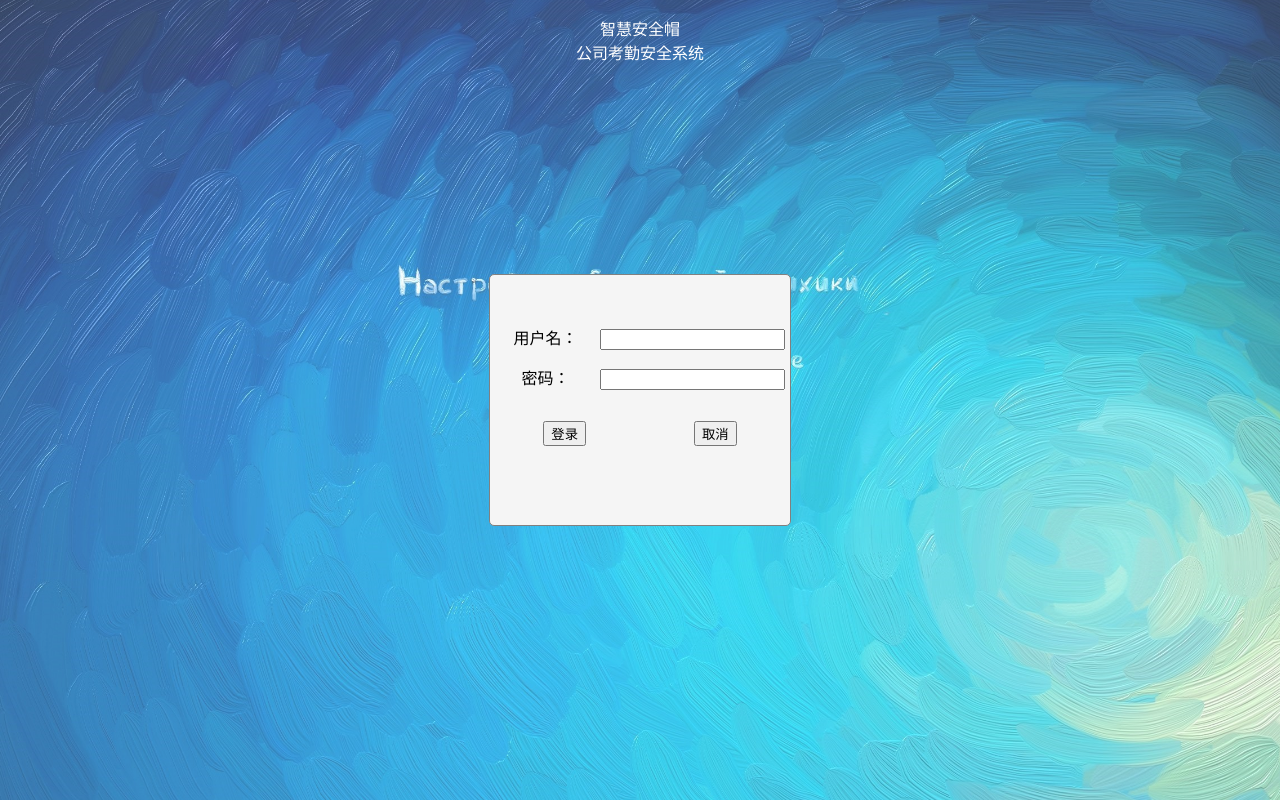
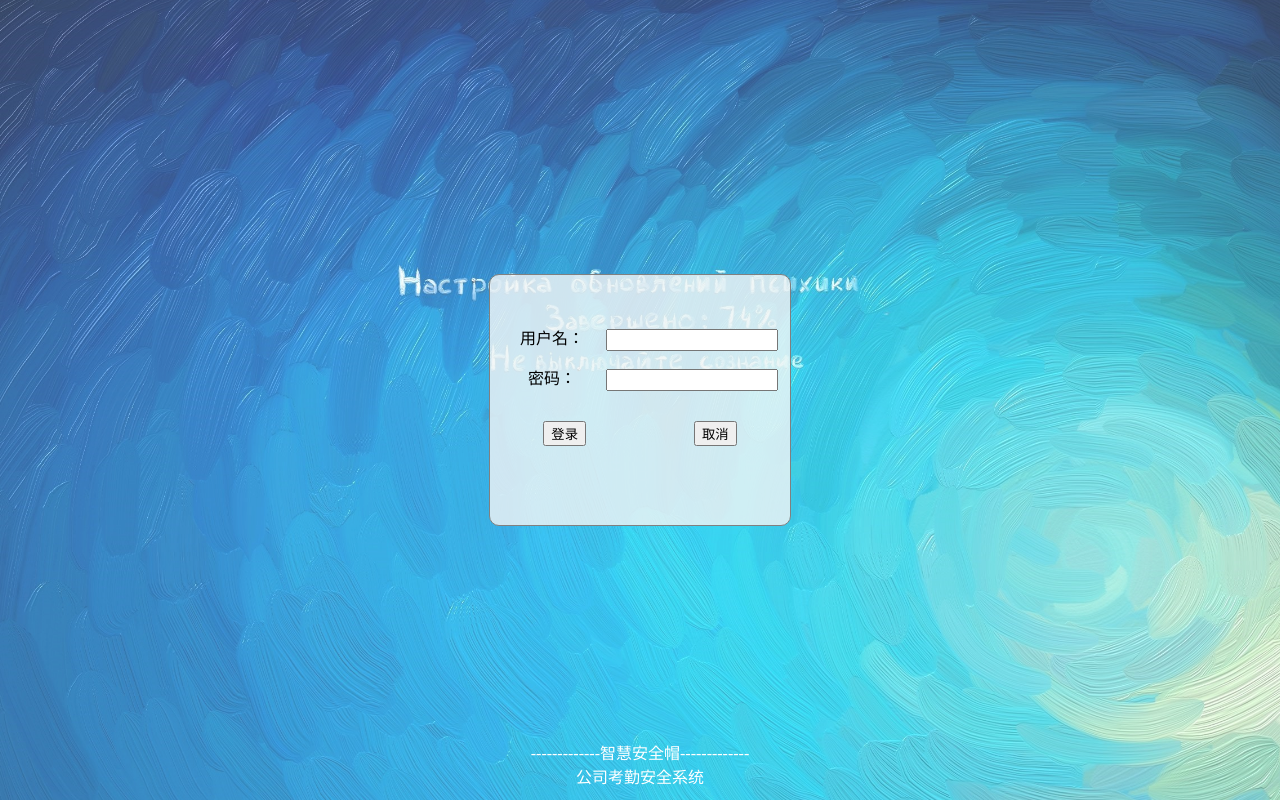
Before and after one commit to sue7777777/embedded_web, a website: page login.html in a window 1280 px wide. Drawn offline with Linux system fonts and the light colour scheme; a web font is replaced by a local one.

Commit message:
update：登录页面更新

```diff
--- a/login.html
+++ b/login.html
@@ -1,6 +1,7 @@
 <html>
 <meta http-equiv="Content-Type" content="text/html; charset=utf-8">
 <title>智慧安全帽-公司考勤安全系统</title>
+<link rel="stylesheet" type="text/css" href="main.css">
 <style>
     body {
         background-image: url('pic/bg.jpg');
@@ -30,11 +31,11 @@
     }
     .content{
         border: 1px solid gray;
-        border-radius: 5px;
+        border-radius: 10px;
         width: 300px;
         height: 200px;
         padding-top: 50px;
-        background-color:whitesmoke;
+        background-color:rgba(245, 245, 245, 0.8);
         overflow: auto;
         margin: auto;
         position: absolute;
@@ -48,7 +49,6 @@
 <body>
 
 <div class="main">
-    <p style="color:white">智慧安全帽<br/>公司考勤安全系统</p>
     <div class="content">
         <div class="item">
             <span width="100%">用户名：</span>
@@ -64,6 +64,11 @@
             <input type="button" value="取消">
         </p>
     </div>
+<div class="fixed">
+    <footer class="footer" align="center" style="color:white;background-color: unset">
+        -------------智慧安全帽-------------<br/>公司考勤安全系统
+    </footer>
+</div>
 </div>
 </body>
 
@@ -73,6 +78,8 @@
      let upwd=document.getElementById("pwd").value;
      if(uname=='root' && upwd=='123456'){
          window.location.href="main.html";
+     }else{
+         alert("用户名或密码错误，请检查");
      }
  }
 </script>
```
